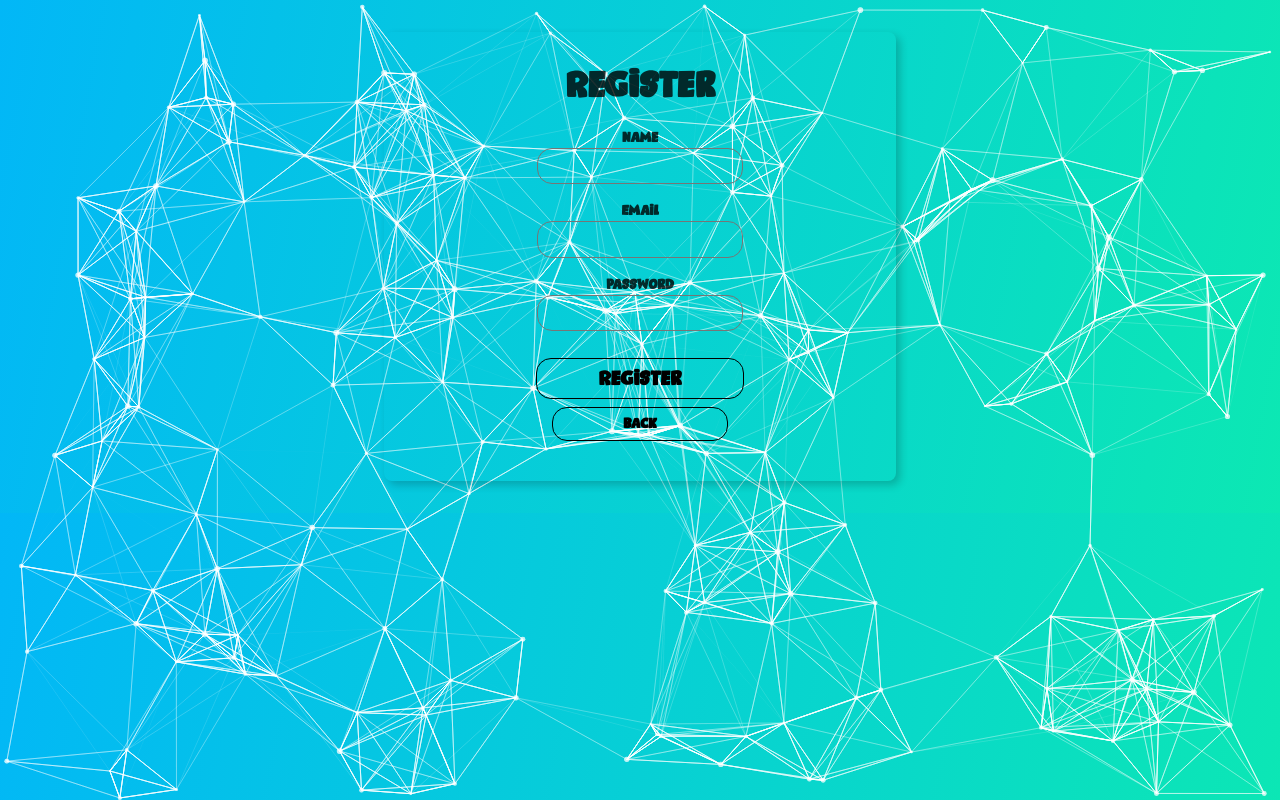
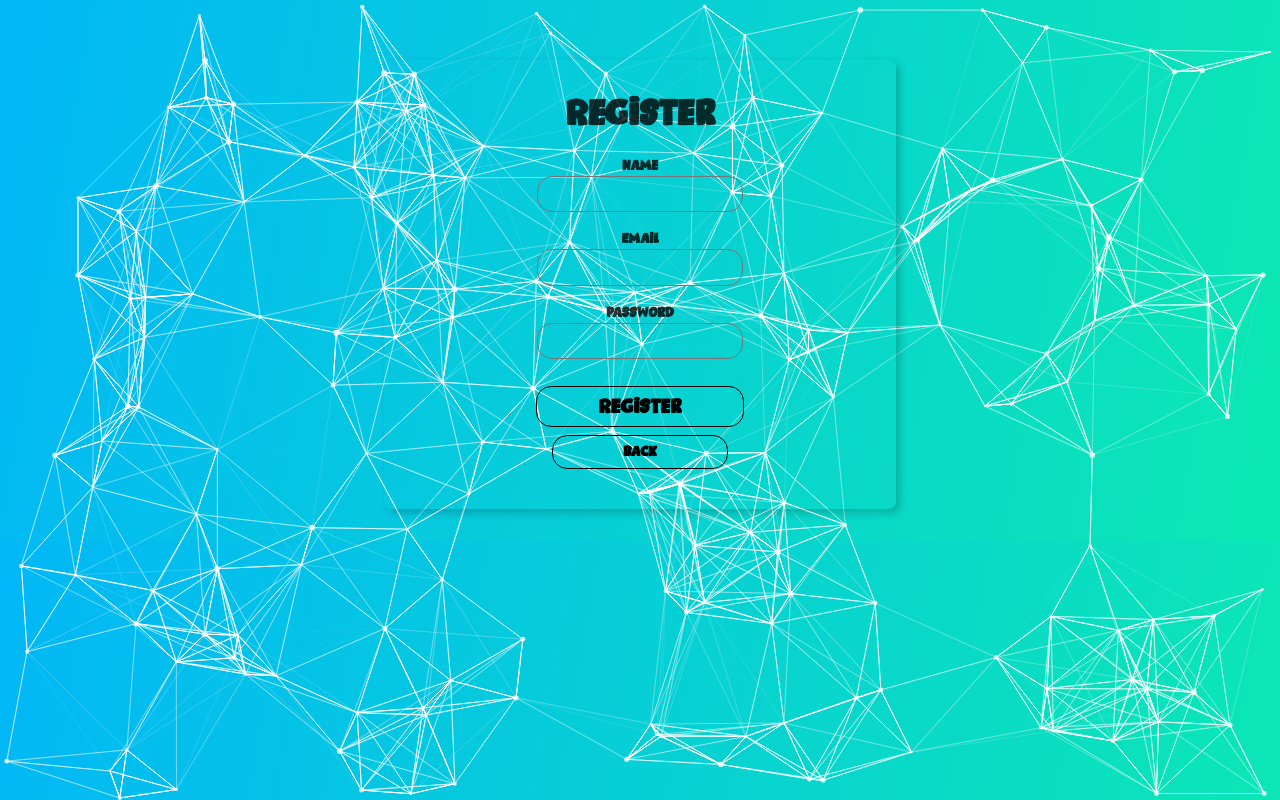
Before and after one commit to markobachvarovski/smart-brain-frontend, a React (Create React App) app in the folder final-project/: page / in a window 1280 px wide. Both pictures are taken after a click on the input "Register". Built offline with nearby package versions, Linux system fonts and the light colour scheme; what clarifai would draw is missing.

Commit message:
Minor tweaks

```diff
--- a/final-project/src/App.js
+++ b/final-project/src/App.js
@@ -138,9 +138,10 @@ class App extends Component {
     }
 }
 
-const particlesInit = (main) => {};
 
-const particlesLoaded = (container) => {};
+const particlesInit = () => {};
+
+const particlesLoaded = () => {};
 
 const particleOptions = {
     background: {
--- a/final-project/src/components/FaceRecognition/FaceRecognition.css
+++ b/final-project/src/components/FaceRecognition/FaceRecognition.css
@@ -10,3 +10,7 @@
     justify-content: center;
     cursor: pointer;
 }
+
+.br15{
+    border-radius: 15px;
+}
--- a/final-project/src/components/FaceRecognition/FaceRecognition.js
+++ b/final-project/src/components/FaceRecognition/FaceRecognition.js
@@ -4,13 +4,14 @@ import './FaceRecognition.css'
 
 const FaceRecognition = ({box, imgUrl}) => {
     return(
-        <div className={'center ma'}>
+        <div className={'center ma2'}>
             <div className={'absolute mt2'}>
-                <img id='inputimage' alt={''} src={imgUrl} width={'500px'} height={'auto'}/>
+                <img className={'br15'} id='inputimage' alt={''} src={imgUrl} width={'500px'} height={'auto'}/>
                 <div className={'bounding-box'} style={{top: box.topRow,
                                                         right: box.rightCol,
                                                         bottom: box.bottomRow,
-                                                        left: box.leftCol}}></div>
+                                                        left: box.leftCol}}>
+                </div>
             </div>
         </div>
     )
--- a/final-project/src/components/Register/Register.js
+++ b/final-project/src/components/Register/Register.js
@@ -52,7 +52,7 @@ class Register extends React.Component {
 
     render() {
         return(
-            <article className="br3 mv4 w-100 w-50-m w-25-l mw6 shadow-5 center">
+            <article className="br3 mv4 w-100 w-50-m w-25-l mw6 shadow-5 center" style={{marginTop: '60px'}}>
                 <main className="pa4 black-80">
                     <div className="measure">
                         <fieldset id="sign_up" className="ba b--transparent ph0 mh0">
--- a/final-project/src/components/Signin/Signin.js
+++ b/final-project/src/components/Signin/Signin.js
@@ -46,7 +46,7 @@ class Signin extends React.Component{
 
     render(){
         return(
-            <article className="br3 mv4 w-100 w-50-m w-25-l mw6 shadow-5 center">
+            <article className="br3 mv4 w-100 w-50-m w-25-l mw6 shadow-5 center" style={{marginTop: '90px'}}>
                 <main className="pa4 black-80">
                     <div className="measure">
                         <fieldset id="sign_up" className="ba b--transparent ph0 mh0">
```
